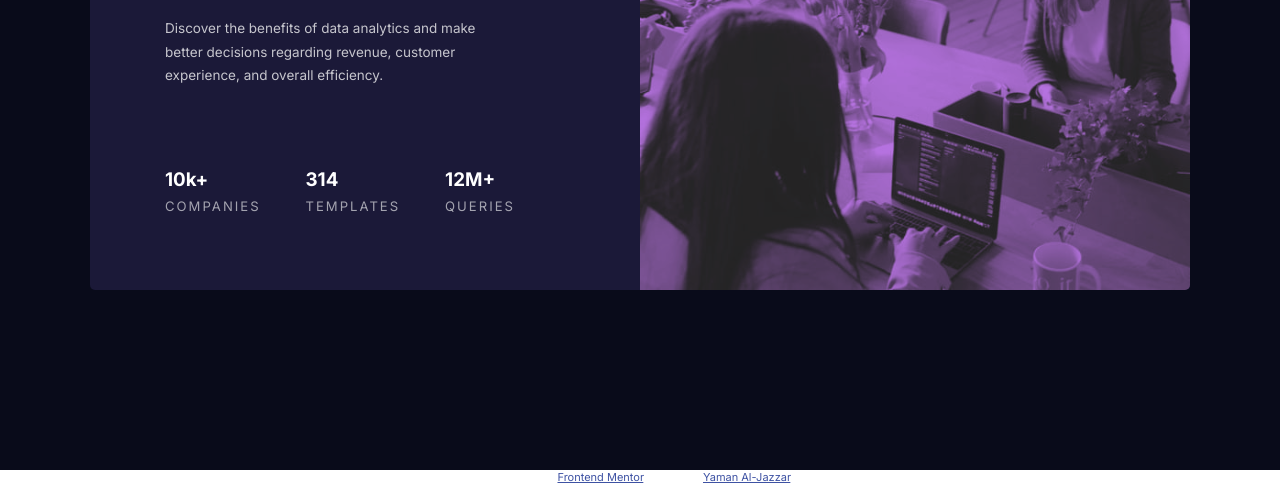
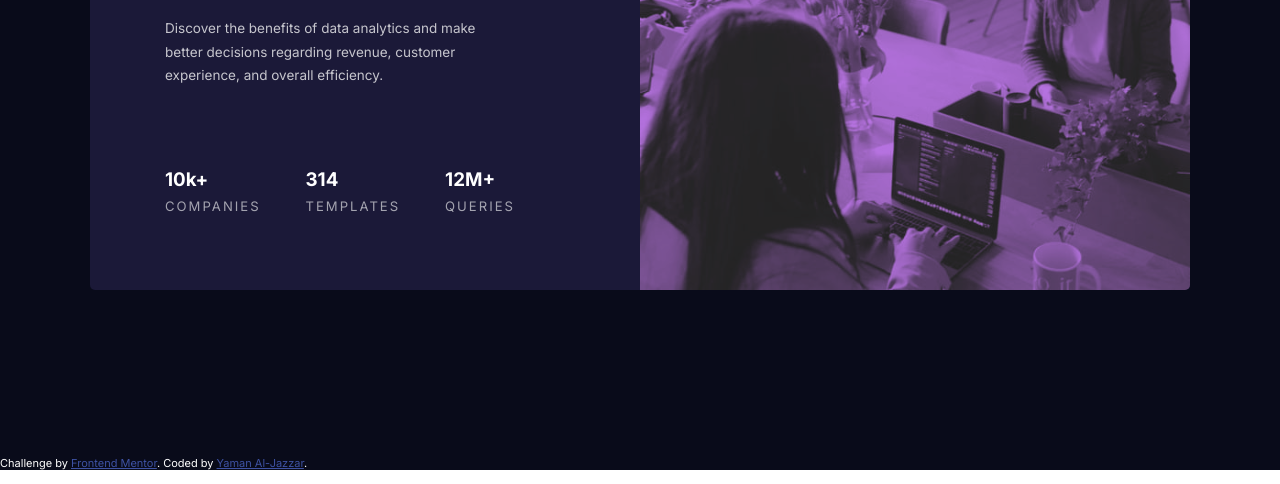
Before and after one commit to YAMANX8/stats-preview-card-component-main, a plain HTML site: page index.html in a window 1280 px wide. Shown: the part 330-814 px from the top of the page. Drawn offline with Linux system fonts and the light colour scheme.

```diff
--- a/index.html
+++ b/index.html
@@ -9,8 +9,11 @@
   <title>Frontend Mentor | Stats preview card component</title>
   <style>
     .attribution {
+      color: #fff;
       font-size: 11px;
       text-align: center;
+      position: absolute;
+      bottom: 0;
     }
 
     .attribution a {
@@ -22,19 +25,25 @@
 <body>
   <section class="bg">
     <div class="wrapper" role="main">
-      <div class="banner" role="banner"><div class="banner-cover" role="doc-cover"></div></div>
+      <div class="banner" role="banner">
+        <div class="banner-cover" role="doc-cover"></div>
+      </div>
 
       <div class="content" role="presentation">
         <div>
           <h1>Get <span class="special-txt">insights </span> that help your business grow.</h1>
-          <p class="main-paragraph"> Discover the benefits of data analytics and make better decisions regarding revenue, customer
+          <p class="main-paragraph"> Discover the benefits of data analytics and make better decisions regarding
+            revenue, customer
             experience, and overall efficiency.</p>
         </div>
 
         <div class="proof" role="contentinfo">
-          <p><span class="proof-value" role="status">10k+</span> <span class="proof-label" role="heading">companies</span></p>
-          <p><span class="proof-value" role="status">314</span> <span class="proof-label" role="heading">templates</span></p>
-          <p><span class="proof-value" role="status">12M+ </span><span class="proof-label" role="heading">queries</span></p>
+          <p><span class="proof-value" role="status">10k+</span> <span class="proof-label"
+              role="heading">companies</span></p>
+          <p><span class="proof-value" role="status">314</span> <span class="proof-label"
+              role="heading">templates</span></p>
+          <p><span class="proof-value" role="status">12M+ </span><span class="proof-label" role="heading">queries</span>
+          </p>
         </div>
       </div>
 
```
Also changed, not shown: screenshot-desktop.png (added), screenshot.png (added), 2 other files.
